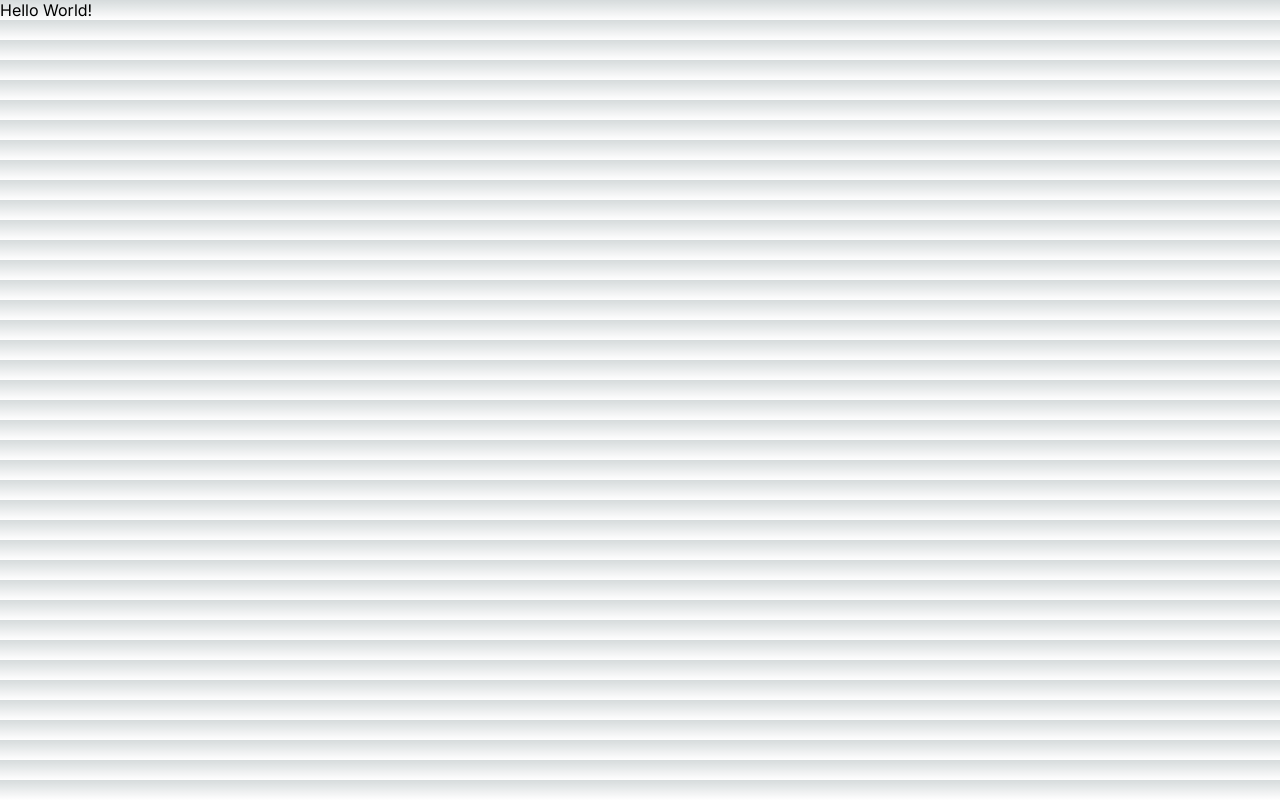
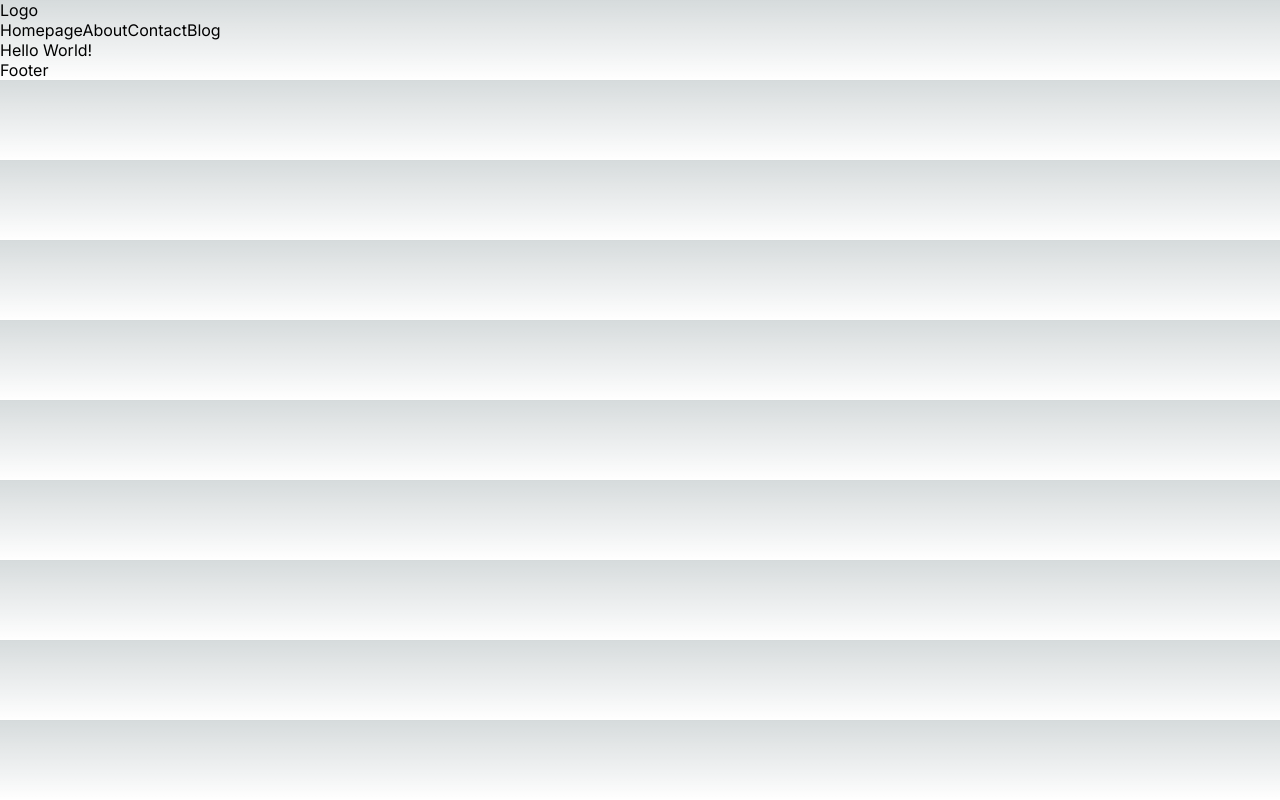
Before and after one commit to swoichha/next-blog-app, a Next.js app: page / in a window 1280 px wide. Built offline with nearby package versions, Linux system fonts and the light colour scheme.

Commit message:
added layouts

```diff
--- a/src/app/layout.js
+++ b/src/app/layout.js
@@ -1,5 +1,7 @@
 import { Inter } from "next/font/google";
 import "./globals.css";
+import Navbar from "@/components/navbar/Navbar";
+import Footer from "@/components/footer/Footer";
 
 const inter = Inter({ subsets: ["latin"] });
 
@@ -11,7 +13,12 @@
 export default function RootLayout({ children }) {
   return (
     <html lang="en">
-      <body className={inter.className}>{children}</body>
+      <body className={inter.className}>
+        <Navbar />
+        {children}
+        <Footer />
+      </body>
+
     </html>
   );
 }
--- /dev/null
+++ b/src/components/footer/Footer.jsx
@@ -0,0 +1,5 @@
+const Footer = () => {
+  return <div>Footer</div>;
+};
+
+export default Footer;
--- /dev/null
+++ b/src/components/navbar/Navbar.jsx
@@ -0,0 +1,14 @@
+import Links from "./links/Links";
+
+const Navbar = () => {
+  return (
+    <div>
+      <div>Logo</div>
+      <div>
+        <Links />
+      </div>
+    </div>
+  );
+};
+
+export default Navbar;
--- /dev/null
+++ b/src/components/navbar/links/Links.jsx
@@ -0,0 +1,33 @@
+import Link from "next/link";
+
+const Links = () => {
+  const links = [
+    {
+      title: "Homepage",
+      path: "/",
+    },
+    {
+      title: "About",
+      path: "/about",
+    },
+    {
+      title: "Contact",
+      path: "/contact",
+    },
+    {
+      title: "Blog",
+      path: "/blog",
+    },
+  ];
+  return (
+    <div>
+      {links.map((link) => (
+        <Link href={link.path} key={link.title}>
+          {link.title}
+        </Link>
+      ))}
+    </div>
+  );
+};
+
+export default Links;
```
Also changed, not shown: jsconfig.json (line endings or trailing spaces), 1 other file (tests, documents, lock files or other folders).
